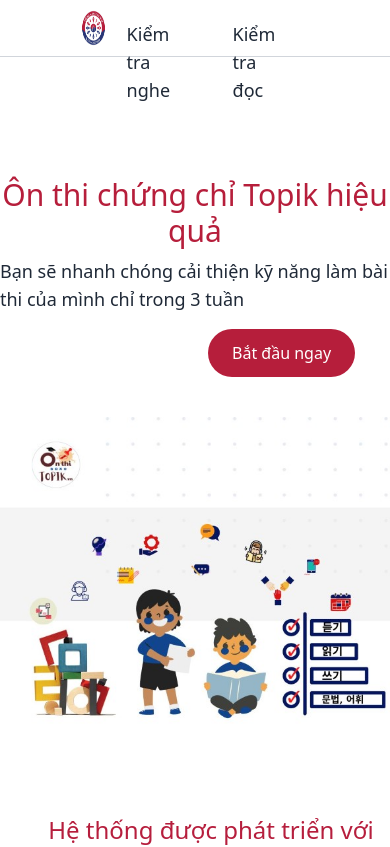
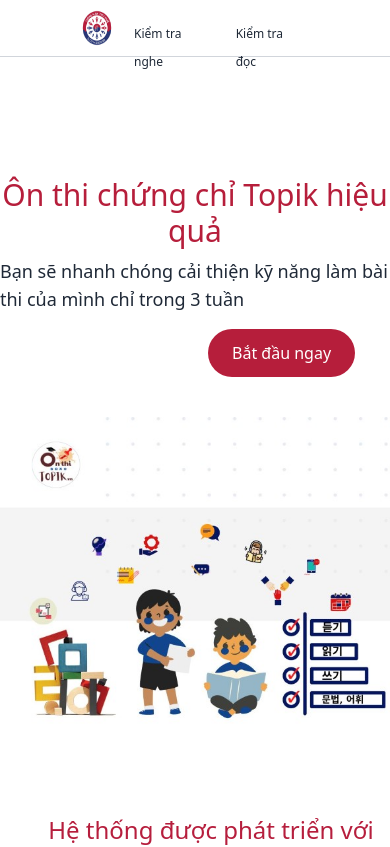
Before and after one commit to Khanhlinh952001/my-app, a Next.js app: page / in a window 390 px wide. Shown: the top 847 px of the page. Built offline with nearby package versions, Linux system fonts and the light colour scheme.

Commit message:
FULL CODE

```diff
--- a/app/page.jsx
+++ b/app/page.jsx
@@ -27,12 +27,12 @@ export default function Home() {
             <div className="flex justify-center mt-4 mr-20">
 
               <Link href="/pages/Listen">
-                <h3 className="text-gray-800 text-lg hover:bg-[#b61e3b] hover:text-white px-3 pt-1 h-8 mx-2 rounded">
+                <h3 className="text-gray-800 text-lg fontSM hover:bg-[#b61e3b] hover:text-white px-3 pt-1 h-8 mx-2 rounded">
                   Kiểm tra nghe
                 </h3>
               </Link>
               <Link href="/pages/Reading">
-                <h3 className="text-gray-800 text-lg hover:bg-[#b61e3b] hover:text-white px-3 py-1 h-8 mx-2 rounded">
+                <h3 className="text-gray-800 text-lg fontSM hover:bg-[#b61e3b] hover:text-white px-3 py-1 h-8 mx-2 rounded">
                   Kiểm tra đọc
                 </h3>
               </Link>
--- a/app/styles/style.css
+++ b/app/styles/style.css
@@ -13,6 +13,9 @@ display: none;
 .topSM{
     margin-top: 120px;
 }
+.fontSM{
+    font-size: 12px;
+}
 }
 /* Quy tắc cho màn hình từ 640px đến 1024px */
 @media (min-width: 670px) and (max-width: 1024px) {
```
